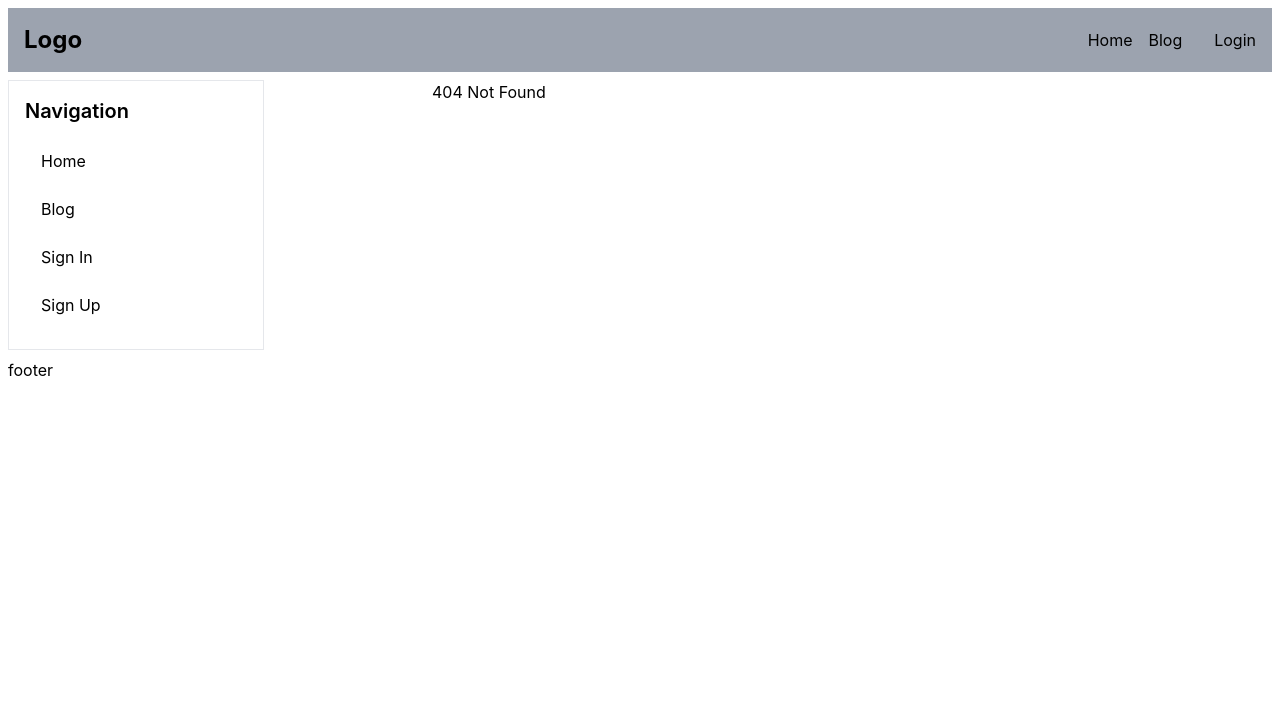
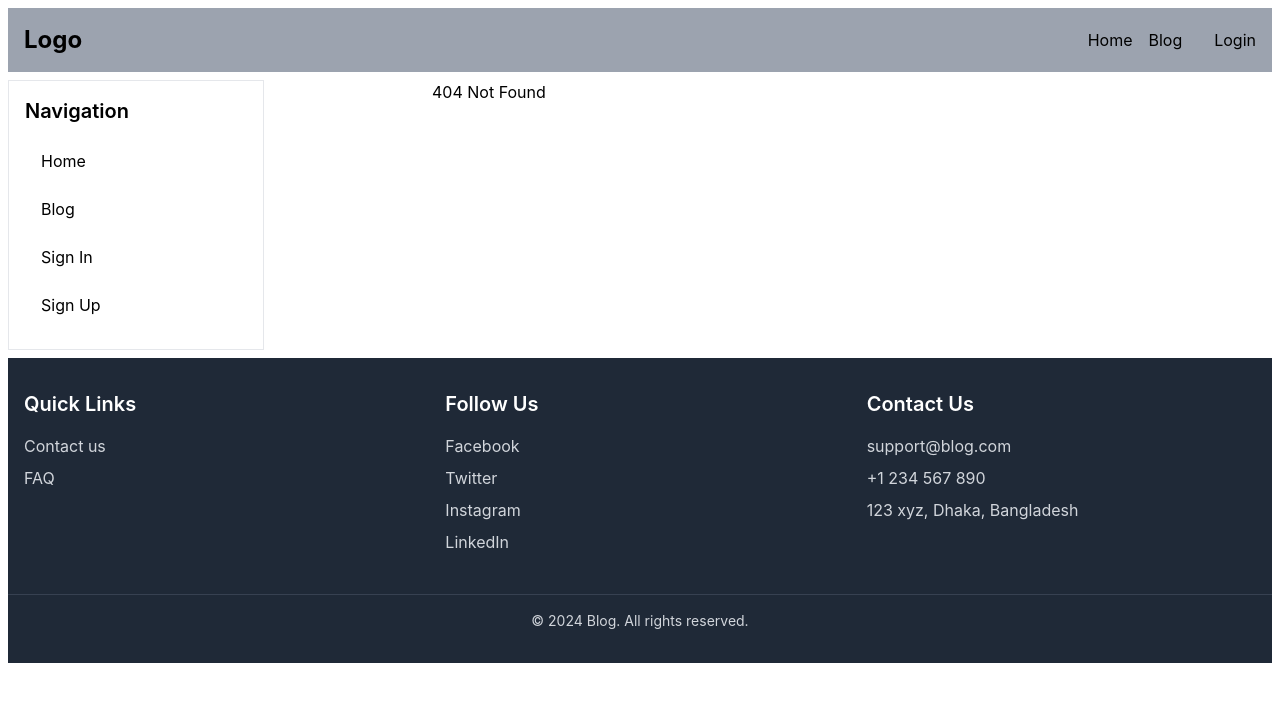
Before and after one commit to rkshaon/blog, a React (Create React App) app in the folder frontend_react/: page /faq in a window 1280 px wide. Before the commit this address had no page. Shown: the top 702 px of the page. Built offline with nearby package versions, Linux system fonts and the light colour scheme.

Commit message:
(feat) Footer added this commit will be added footer component

```diff
--- /dev/null
+++ b/frontend_react/src/components/Footer.js
@@ -0,0 +1,63 @@
+import React from 'react';
+import { Link } from 'react-router-dom';
+
+const Footer = () => {
+  const currentYear = new Date().getFullYear();
+  const quickLinks = [
+    { name: "Contact us", path: "/contact" },
+    { name: "FAQ", path: "/faq" },
+  ];
+
+  const socialLinks = [
+    { name: "Facebook", url: "#" },
+    { name: "Twitter", url: "#" },
+    { name: "Instagram", url: "#" },
+    { name: "LinkedIn", url: "#" }
+  ];
+
+  return (
+    <footer className="bg-gray-800 text-gray-300 py-8">
+      <div className="container mx-auto grid grid-cols-1 md:grid-cols-3 gap-8 px-4">
+        <div>
+          <h2 className="text-xl font-semibold mb-4 text-white">Quick Links</h2>
+          <ul>
+            {quickLinks.map(link => (
+              <li key={link.name} className="mb-2">
+                <Link to={link.path} className="hover:text-white transition duration-300">{link.name}</Link>
+              </li>
+            ))}
+          </ul>
+        </div>
+        <div>
+          <h2 className="text-xl font-semibold mb-4 text-white">Follow Us</h2>
+          <ul>
+            {socialLinks.map(link => (
+              <li key={link.name} className="mb-2">
+                <a href={link.url} className="hover:text-white transition duration-300">{link.name}</a>
+              </li>
+            ))}
+          </ul>
+        </div>
+        <div>
+          <h2 className="text-xl font-semibold mb-4 text-white">Contact Us</h2>
+          <ul>
+            <li className="mb-2">
+              <a href="mailto:support@yourcompany.com" className="hover:text-white transition duration-300">support@blog.com</a>
+            </li>
+            <li className="mb-2">
+              <a href="tel:+1234567890" className="hover:text-white transition duration-300">+1 234 567 890</a>
+            </li>
+            <li className="mb-2">
+              <p>123 xyz, Dhaka, Bangladesh</p>
+            </li>
+          </ul>
+        </div>
+      </div>
+      <div className="border-t border-gray-700 mt-8 pt-4 text-center text-sm">
+        &copy; {currentYear} Blog. All rights reserved.
+      </div>
+    </footer>
+  );
+};
+
+export default Footer;
--- a/frontend_react/src/components/Layout.js
+++ b/frontend_react/src/components/Layout.js
@@ -1,6 +1,7 @@
 import React from 'react';
 import Navbar from './Navbar';
 import LeftSidebar from './LeftSidebar';
+import Footer from './Footer';
 
 const Layout = ({ children }) => (
   <div className="min-h-screen grid grid-rows-[auto_1fr_auto] grid-cols-1 md:grid-cols-3 md:grid-rows-[repeat(12,_min-content)] gap-2 p-2">
@@ -14,7 +15,7 @@ const Layout = ({ children }) => (
       {children}
     </main>
     <footer className="col-span-full">
-      footer
+      <Footer />
     </footer>
   </div>
 );
```
